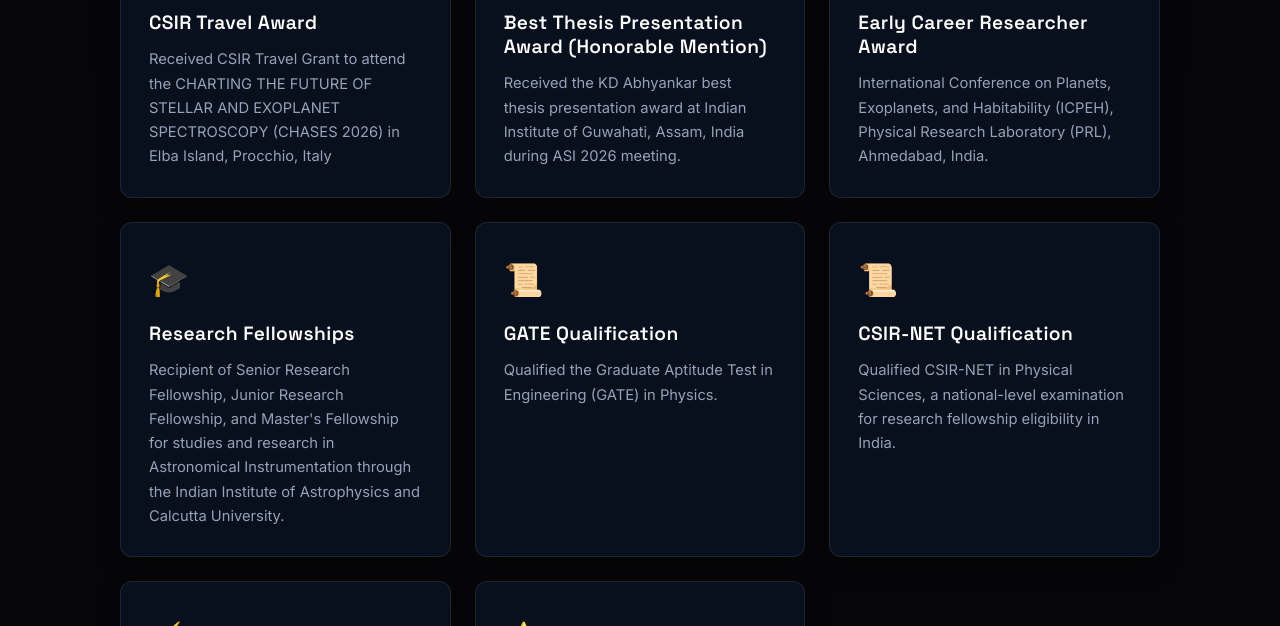
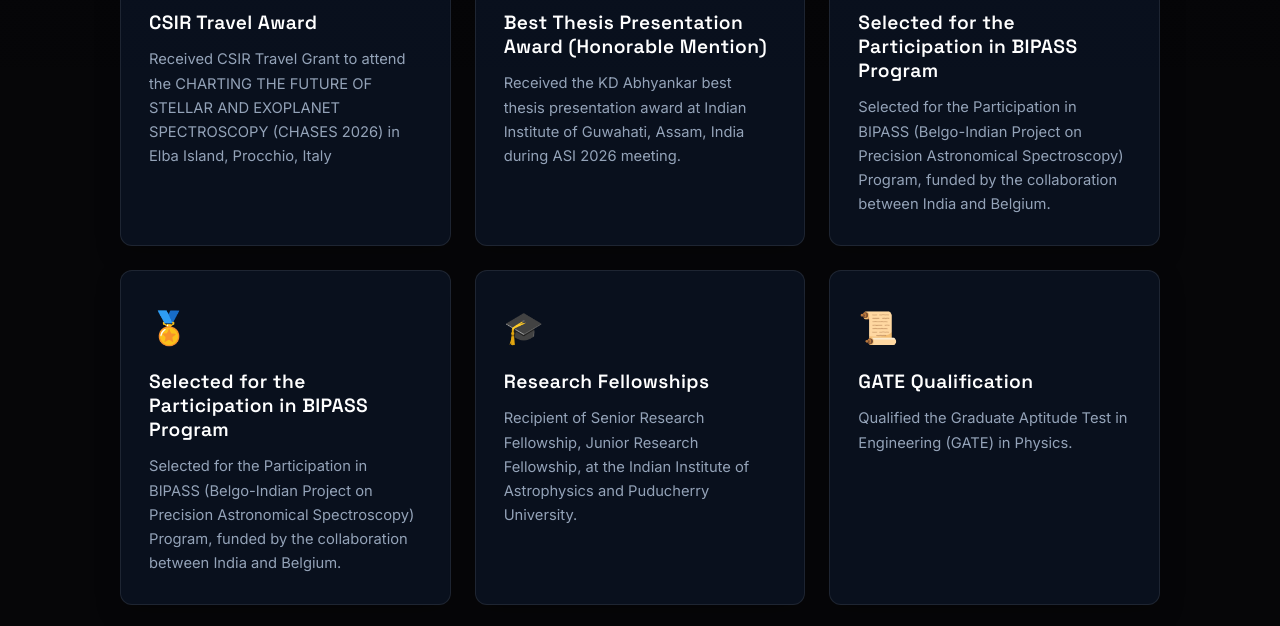
Before and after one commit to Pallavi-Saraf/pallavi18, a plain HTML site: page achievements.html in a window 1280 px wide. Shown: the part 744-1370 px from the top of the page. Drawn offline with nearby package versions, Linux system fonts and the light colour scheme; a web font is replaced by a local one.

Commit message:
Update achievements.html

```diff
--- a/achievements.html
+++ b/achievements.html
@@ -194,11 +194,19 @@
 
     <div class="achievement-card">
       <div class="achievement-icon">🏅</div>
-      <h2>Early Career Researcher Award</h2>
+      <h2>Selected for the Participation in BIPASS Program</h2>
       <p>
-        International Conference on Planets, Exoplanets, and Habitability
-        (ICPEH), Physical Research Laboratory (PRL),
-        Ahmedabad, India.
+        Selected for the Participation in BIPASS (Belgo-Indian Project on Precision Astronomical Spectroscopy) Program, funded by the
+        collaboration between India and Belgium.
+      </p>
+    </div>
+
+        <div class="achievement-card">
+      <div class="achievement-icon">🏅</div>
+      <h2>Selected for the Participation in BIPASS Program</h2>
+      <p>
+        Selected for the Participation in BIPASS (Belgo-Indian Project on Precision Astronomical Spectroscopy) Program, funded by the
+        collaboration between India and Belgium.
       </p>
     </div>
 
@@ -206,10 +214,8 @@
       <div class="achievement-icon">🎓</div>
       <h2>Research Fellowships</h2>
       <p>
-        Recipient of Senior Research Fellowship, Junior Research Fellowship,
-        and Master's Fellowship for studies and research in Astronomical
-        Instrumentation through the Indian Institute of Astrophysics
-        and Calcutta University.
+        Recipient of Senior Research Fellowship, Junior Research Fellowship, at the Indian Institute of Astrophysics
+        and Puducherry University.
       </p>
     </div>
 
@@ -224,9 +230,9 @@
 
     <div class="achievement-card">
       <div class="achievement-icon">📜</div>
-      <h2>CSIR-NET Qualification</h2>
+      <h2>JEST Qualification</h2>
       <p>
-        Qualified CSIR-NET in Physical Sciences, a national-level
+        Qualified JEST in Physical Sciences, a national-level
         examination for research fellowship eligibility in India.
       </p>
     </div>
```
